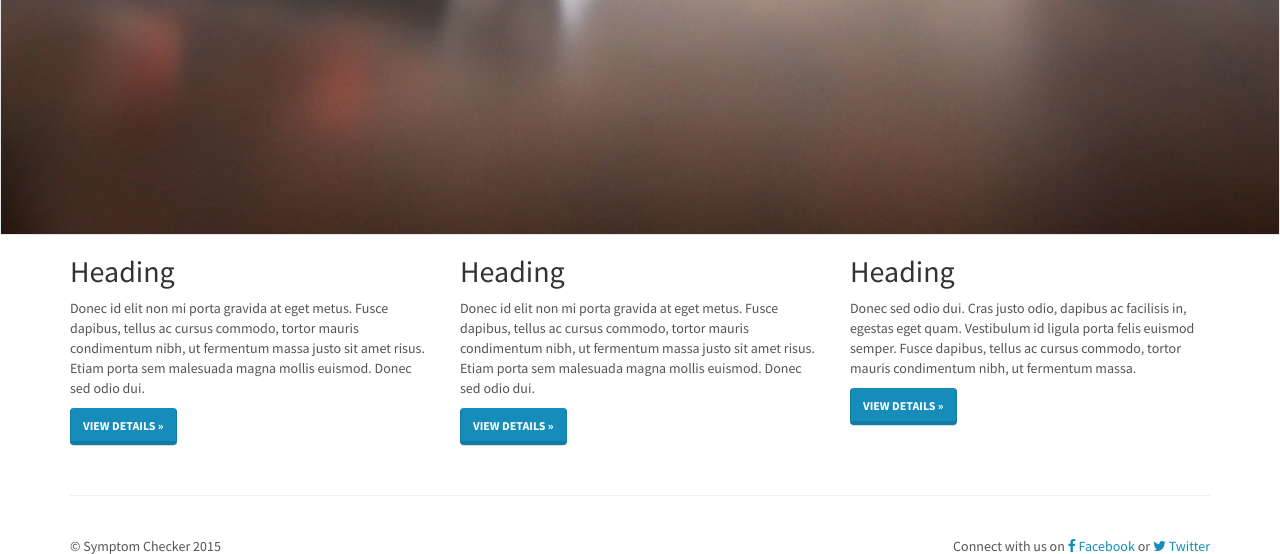
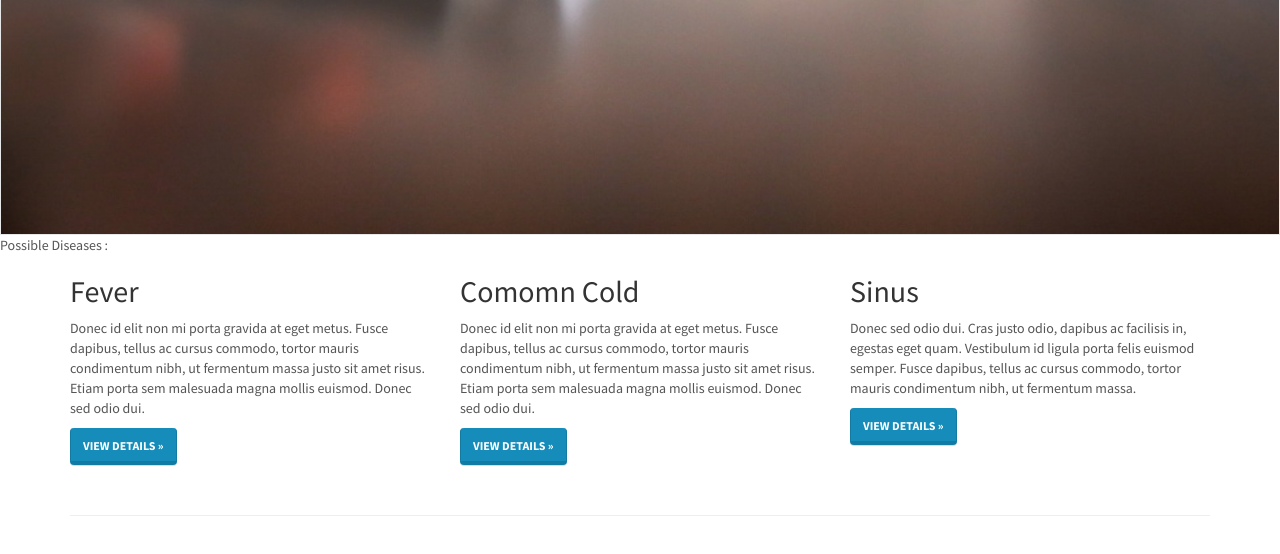
Before and after one commit to ramaseshan/symptomchecker, a Django app: template symptomcheck/src/templates/home.html in a window 1280 px wide. Shown: the part 565-1119 px from the top of the page. Run offline with Django 3.2, Linux system fonts and the light colour scheme; the template is opened without the code that fills it, so the values that code supplies are empty; some libraries are stand-ins or nearby versions.

Commit message:
Added the django application

```diff
--- a/symptomcheck/src/templates/home.html
+++ b/symptomcheck/src/templates/home.html
@@ -40,21 +40,21 @@
 {% block container %}
 <!-- Benefits of the Django application -->
 <a name="about"></a>
-
+Possible Diseases :
 <div class="container">
   <div class="row">
     <div class="col-lg-4">
-      <h2>Heading</h2>
+      <h2>Fever</h2>
       <p>Donec id elit non mi porta gravida at eget metus. Fusce dapibus, tellus ac cursus commodo, tortor mauris condimentum nibh, ut fermentum massa justo sit amet risus. Etiam porta sem malesuada magna mollis euismod. Donec sed odio dui. </p>
       <p><a class="btn btn-primary" href="#" role="button">View details &raquo;</a></p>
     </div>
     <div class="col-lg-4">
-      <h2>Heading</h2>
+      <h2>Comomn Cold</h2>
       <p>Donec id elit non mi porta gravida at eget metus. Fusce dapibus, tellus ac cursus commodo, tortor mauris condimentum nibh, ut fermentum massa justo sit amet risus. Etiam porta sem malesuada magna mollis euismod. Donec sed odio dui. </p>
       <p><a class="btn btn-primary" href="#" role="button">View details &raquo;</a></p>
     </div>
     <div class="col-lg-4">
-      <h2>Heading</h2>
+      <h2>Sinus</h2>
       <p>Donec sed odio dui. Cras justo odio, dapibus ac facilisis in, egestas eget quam. Vestibulum id ligula porta felis euismod semper. Fusce dapibus, tellus ac cursus commodo, tortor mauris condimentum nibh, ut fermentum massa.</p>
       <p><a class="btn btn-primary" href="#" role="button">View details &raquo;</a></p>
     </div>
```
